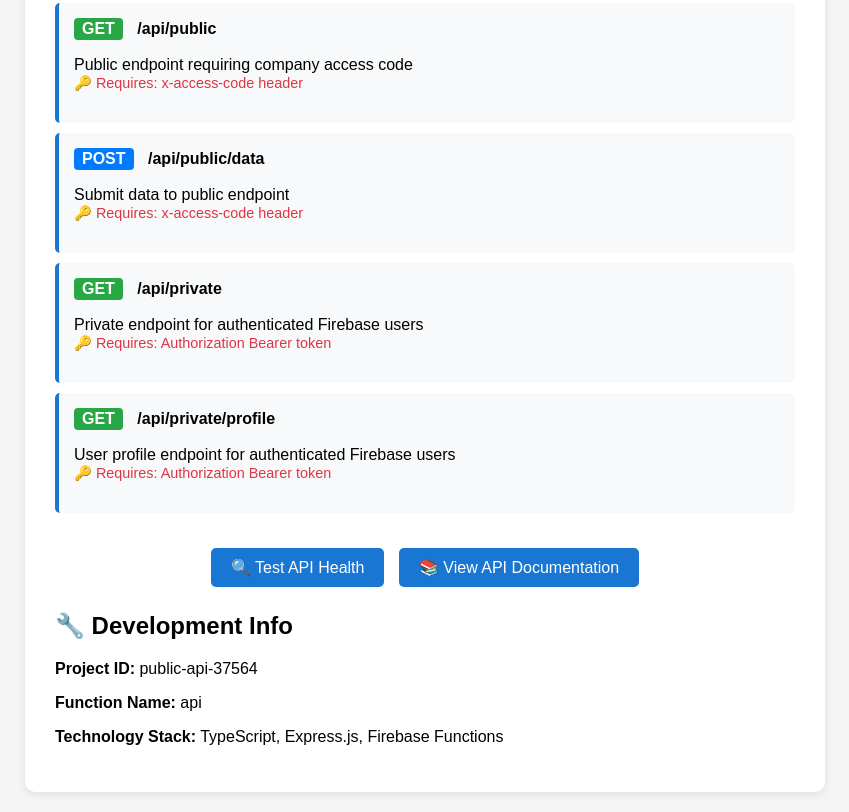
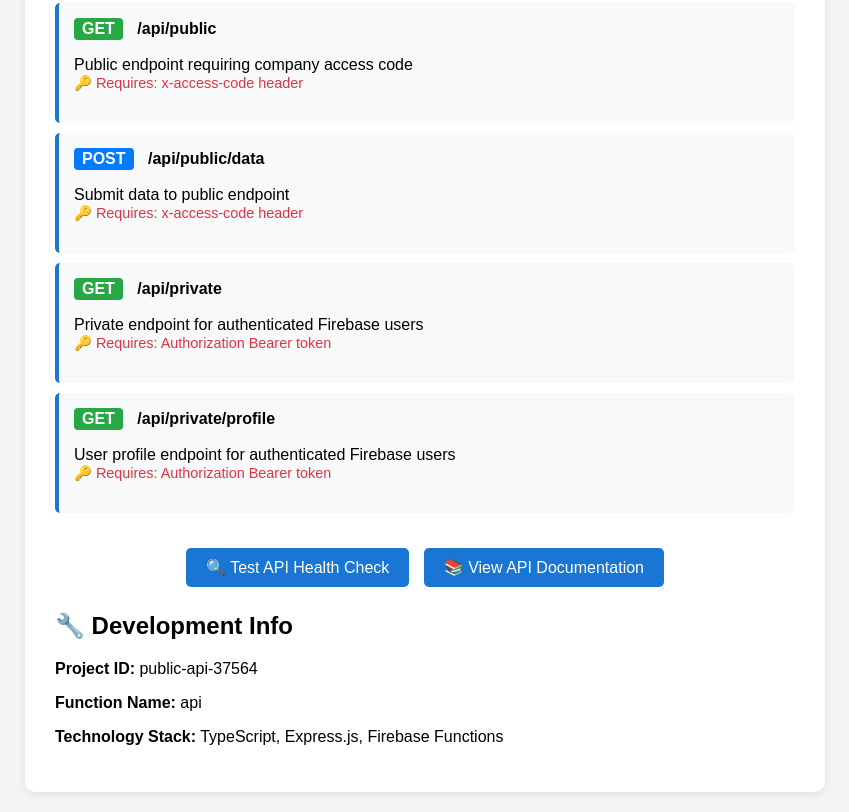
Before and after one commit to muzammiltokhir/claude-project, a website: page public/index.html in a window 1280 px wide. Shown: the part 456-1268 px from the top of the page, without its empty margins (215-1064 px from the left). Drawn offline with Linux system fonts and the light colour scheme.

Commit message:
Update API health check button text for clarity

```diff
--- a/public/index.html
+++ b/public/index.html
@@ -110,7 +110,7 @@
         </div>
 
         <div class="links">
-            <a href="/api" class="btn">🔍 Test API Health</a>
+            <a href="/api" class="btn">🔍 Test API Health Check</a>
             <a href="/api/docs" class="btn">📚 View API Documentation</a>
         </div>
 
```
